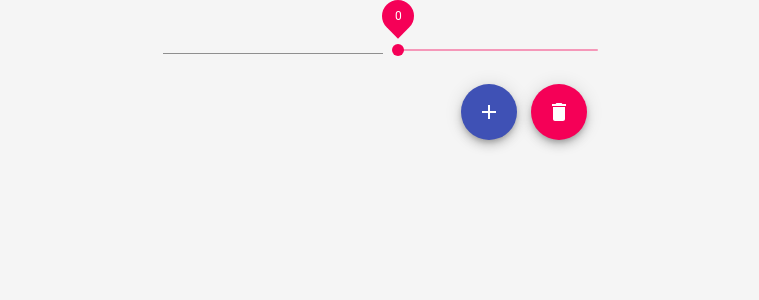
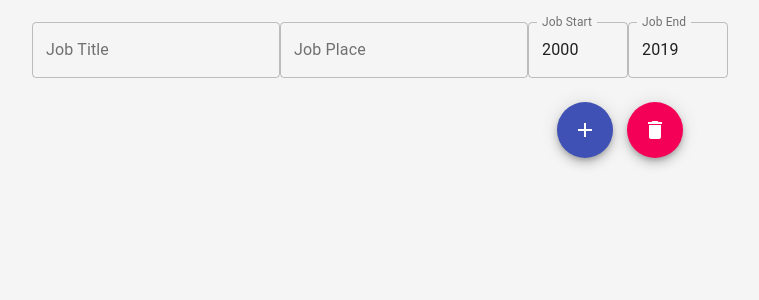
Before and after one commit to TomDamri1/resume-creator, a React (Create React App) app in the folder resume-creator/: page /tryThings in a window 1280 px wide. Shown: the top 300 px of the page, without its empty margins (260-1019 px from the left). Built offline with nearby package versions, Linux system fonts and the light colour scheme.

Commit message:
added - work places

```diff
--- a/resume-creator/src/App.js
+++ b/resume-creator/src/App.js
@@ -6,6 +6,9 @@ import GetStarted from './Form/GetStarted';
 import CommunicationDetails from './Form/FormCommunicationDetails';
 import BirthAndNationalityDetails from './Form/FormBirthAndNationalityDetails'
 import SkillsList from './Form/Skills/SkillsList';
+import ExperienceDetails from './Form/FormEmploymentHistory';
+import WorkPlace from './Form/WorkPlaces/WorkPlace';
+import WorkPlacesList from './Form/WorkPlaces/WorkPlacesList';
 
 function App() {
   return (
@@ -35,10 +38,16 @@ function App() {
                   <BirthAndNationalityDetails/>
               }
           />
+           <Route
+              exact path='/form/EmploymentHistory'
+              render={()=>
+                  <ExperienceDetails/>
+              }
+          />
           <Route
               exact path='/tryThings'
               render={()=>
-                  <SkillsList/>
+                  <WorkPlacesList/>
               }
           />
         </Switch>
--- a/resume-creator/src/Form/FormBirthAndNationalityDetails.js
+++ b/resume-creator/src/Form/FormBirthAndNationalityDetails.js
@@ -11,7 +11,7 @@ function FormBirthAndNationalityDetails() {
     const [info , setInfo] = BirthAndNationalityDetails();
     const next = () =>{
         let _history = createBrowserHistory();
-        _history.push('/form/BirthAndNationalityDetails')
+        _history.push('/form/EmploymentHistory')
     }
     const handleSubmit = (e) =>{
         e.preventDefault();
--- /dev/null
+++ b/resume-creator/src/Form/FormEmploymentHistory.js
@@ -0,0 +1,39 @@
+import React from 'react'
+import Button from '@material-ui/core/Button';
+import './form.css';
+import { createBrowserHistory } from 'history'
+import FormWraper from './FormWraper'
+import EmploymentHistory from '../hooks/EmploymentHistory';
+
+function FormEmploymentHistory() {
+    const [info , setInfo] = EmploymentHistory();
+    const next = () =>{
+        let _history = createBrowserHistory();
+        _history.push('/form/ExperienceDetails')
+    }
+    const handleSubmit = (e) =>{
+        e.preventDefault();
+        console.log(info);
+        next();
+    }
+    const handleChange= (e) => {
+        setInfo({...info ,
+            [e.target.name] : e.target.value});
+    }
+    const title='Employment History Details';
+    const header='Enter your Employment History Details'
+    return (
+        <FormWraper title={title} header={header}>
+        <form onSubmit={handleSubmit}>
+
+            <li>
+                <Button type='submit' variant="contained" color="primary">
+                    Next  <i className="material-icons">navigate_next</i>
+                </Button>
+            </li>
+        </form>
+        </FormWraper>
+    )
+}
+
+export default FormEmploymentHistory
--- /dev/null
+++ b/resume-creator/src/Form/WorkPlaces/WorkPlace.js
@@ -0,0 +1,68 @@
+import React from 'react';
+import { TextField, Typography } from '@material-ui/core';
+import useWorkPlace from '../../hooks/useWorkPlace';
+import { maxWidth } from '@material-ui/system';
+
+function WorkPlace(props) {
+    const [workPlace , setWorkPlace] = useWorkPlace();
+    const handleChange= (e) => {
+        setWorkPlace({...workPlace ,
+            [e.target.name] : e.target.value,});
+    }
+    return (
+        <>
+        <div>
+            <TextField
+                name='title'
+                id="outlined-title"
+                label="Job Title"
+                margin="normal"
+                variant="outlined"
+                value={workPlace.title}
+                onChange={handleChange}
+            />
+            <TextField
+                name='place'
+                id="outlined-place"
+                label="Job Place"
+                margin="normal"
+                variant="outlined"
+                value={workPlace.place}
+                onChange={handleChange}
+            />
+            <TextField
+                name='start'
+                id="outlined-start"
+                label="Job Start"
+                margin="normal"
+                variant="outlined"
+                value={workPlace.start}
+                onChange={handleChange}
+                style={{width:100}}
+            />
+            <TextField
+                name='end'
+                id="outlined-end"
+                label="Job End"
+                margin="normal"
+                variant="outlined"
+                value={workPlace.end}
+                onChange={handleChange}
+                style={{width:100}}
+            />
+        </div>
+        <div style={{margin:'auto',textAlign:'left' ,maxWidth:650}}>
+            <Typography variant='h6' >
+                {workPlace.title? `${workPlace.title} at ${workPlace.place}` :'' }
+            </Typography>
+            <Typography variant='caption'>
+                {workPlace.title? `${workPlace.start} - ${workPlace.end}` :'' }
+            </Typography>
+
+        </div>
+        </>
+
+    )
+}
+
+export default WorkPlace
--- /dev/null
+++ b/resume-creator/src/Form/WorkPlaces/WorkPlacesList.js
@@ -0,0 +1,48 @@
+import React from 'react'
+import useWorkPlacesList from '../../hooks/useWorkPlacesList'
+import AddIcon from '@material-ui/icons/Add';
+import DeleteIcon from '@material-ui/icons/Delete';
+import Fab from '@material-ui/core/Fab';
+import uuidv4 from  'uuid/v4';
+import Typography from '@material-ui/core/Typography';
+import WorkPlace from './WorkPlace';
+
+
+function WorkPlacesList(props) {
+    const [ workPlacesList , setWorkPlacesList] = useWorkPlacesList();
+    const {workPlaces , indexOfLastPlace} =  workPlacesList
+    const addSkill = ()=>{
+        //check here if the last skill is used!
+        setWorkPlacesList({
+            workPlaces:[...workPlaces , <WorkPlace key={uuidv4()}/>],
+            indexOfLastPlace : indexOfLastPlace+1
+        })
+    }
+    const removeSkill = ()=>{
+        setWorkPlacesList({
+            workPlaces:[...workPlaces.slice(0,indexOfLastPlace)],
+            indexOfLastPlace : indexOfLastPlace-1
+        })
+    }
+    return (
+        <div>
+            <Typography color="textSecondary" gutterBottom>
+                {props.title}
+            </Typography>
+            {workPlaces}
+            <div style={{marginTop:'1em' , marginLeft:'30em',}}>
+            <Fab color="primary" aria-label="add" onClick={addSkill}
+            >
+                <AddIcon />
+            </Fab>
+            <Fab color="secondary" aria-label="delete" onClick={removeSkill}
+                style={{marginLeft:'1em'}}
+            >
+                <DeleteIcon />
+            </Fab>
+            </div>
+        </div>
+    )
+}
+
+export default WorkPlacesList
--- /dev/null
+++ b/resume-creator/src/consts.js
@@ -0,0 +1,6 @@
+
+/*Text sizes */
+
+export const header_size = 24;
+export const small_header_size = 16;
+export const secondary_text_size = 12;
--- /dev/null
+++ b/resume-creator/src/hooks/EmploymentHistory.js
@@ -0,0 +1,10 @@
+import React ,{useState} from 'react'
+
+function EmploymentHistory() {
+    const [employmentHistory , setEmploymentHistory] = useState(
+        null
+    );
+    return [employmentHistory , setEmploymentHistory]
+}
+
+export default EmploymentHistory
--- /dev/null
+++ b/resume-creator/src/hooks/useWorkPlace.js
@@ -0,0 +1,13 @@
+import {useState , useEffect} from 'react'
+
+function useWorkPlace() {
+    const [workPlace , setWorkPlace] = useState({
+        title:null,
+        place:'',
+        start:2000,
+        end: 2019,
+    });
+    return [workPlace , setWorkPlace]
+}
+
+export default useWorkPlace
--- /dev/null
+++ b/resume-creator/src/hooks/useWorkPlacesList.js
@@ -0,0 +1,14 @@
+import React,{useState} from 'react'
+import uuidv4 from  'uuid/v4';
+import WorkPlace from '../Form/WorkPlaces/WorkPlace';
+
+//need to update FormEmploymentHistory
+function useWorkPlacesList() {
+    const [workPlacesList , setWorkPlacesList] = useState({
+        workPlaces : [<WorkPlace key={uuidv4()}/>],
+        indexOfLastPlace : 0,
+    });
+    return [workPlacesList , setWorkPlacesList]
+}
+
+export default useWorkPlacesList
```
Also changed, not shown: resume-creator/src/hooks/Education.js (added, +10 -0 lines), resume-creator/src/hooks/ExperienceDetails.js (deleted, +0 -12 lines), resume-creator/src/hooks/Skills.js (added, +10 -0 lines).
